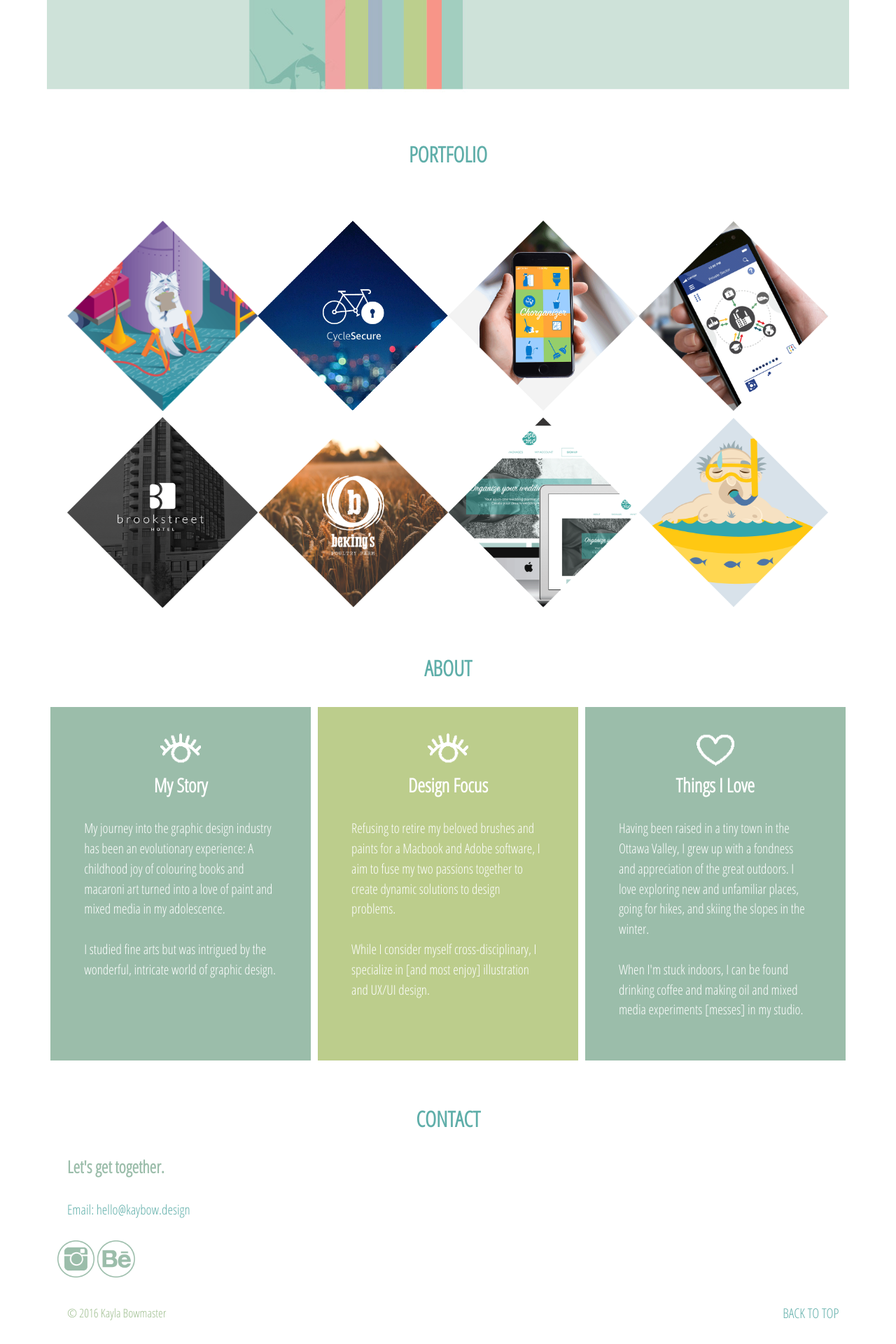
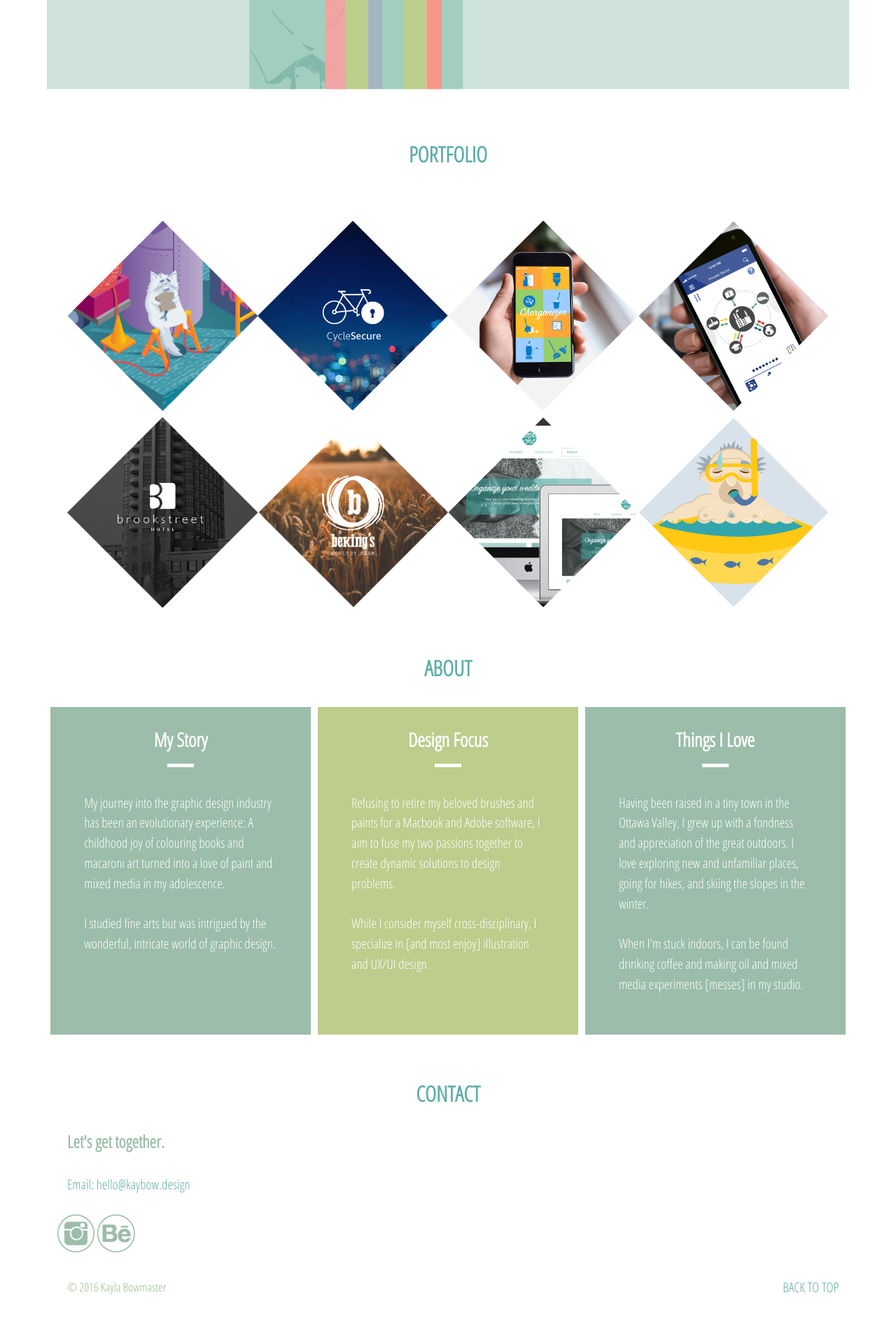
Before and after one commit to kaybow/kaybow.design, a Jekyll site: the page built from index.html, in a window 1280 px wide. Shown: the part 665-2585 px from the top of the page at 70% size. Built offline with Jekyll 4.4.1, drawn with Linux system fonts in a browser that asks for light colours; after the commit the page ends 2548 px from its top, so only the background shows below that.

Commit message:
Added more content

```diff
--- a/chorganizer-app.html
+++ b/chorganizer-app.html
@@ -53,7 +53,7 @@
     </div>
 
     <div class="grid">
-      <div class="unit xs-1-2 s-1-2 m-1-2 l-1-2 gutter">
+      <div class="unit xs-1-2 s-1-2 m-1-2 l-2-3 gutter">
         <h3>PROTOTYPING AND USABILITY TESTING</h3>
         <p>After creating a rough flowchart, paper prototypes were created and tested with peers to ensure the flow of the app worked well. Main problems in the app flow, such as redundant screens or broken flows were identified and documented. Potential solutions were researched and implemented in a digital wireframe prototype.<br><br>Using the <em>InVision</em> application, the wireframe prototype was mocked up and tested in a second round of usability testing. From here, final problems and solutions were recorded and implemented, for example:<br><br><b>Problem Identified in Task #1:</b>Add a new chore to the chore list.<br><br>When the users were asked to complete the task, a couple minor issues were found. First, users hesitated at the screen where they were to choose a <b>due date</b> and <b>points</b>; it seemed unclear where the information should be entered. Secondly, there was confusion about whether or not a button had been clicked on and users repeatedly tapped the same button.<br><br><b>Solution:</b> To solve the problem of users unsure about whether or not they had selected a button; the selected button will highlight in another colour. The points section will feature a slider with pre-determined point levels in increments of 5 (ex. 10, 15, 20, 25…). The <b>save</b> button will be moved to the top right of the IOS screen.</p>
       </div>
--- a/css/main.css
+++ b/css/main.css
@@ -84,8 +84,12 @@
   width: 6em;
 }
 
-.circle {
-  width: 3em;
+.rectangle {
+  width: 2em;
+}
+
+.me {
+  margin-bottom: 0;
 }
 
 .icon {
--- a/index.html
+++ b/index.html
@@ -120,26 +120,26 @@
     <div class="grid">
       <div class="unit xs-1 s-1 m-1 l-1-3 island about">
         <div class="text-center">
-        <img itemprop="image" class="circle" src="images/eye.png" alt="portrait">
-          <h3>My Story</h3>
+          <h3 class="me">My Story</h3>
+          <img itemprop="image" class="rectangle" src="images/rectangle.png" alt="portrait">
         </div>
-        <p>My journey into the graphic design industry has been an evolutionary experience: A childhood joy of colouring books and macaroni art turned into a love of paint and mixed media in my adolescence.<br><br>I studied fine arts but was intrigued by the wonderful, intricate world of graphic design.</p>
+        <p class="pad-t">My journey into the graphic design industry has been an evolutionary experience: A childhood joy of colouring books and macaroni art turned into a love of paint and mixed media in my adolescence.<br><br>I studied fine arts but was intrigued by the wonderful, intricate world of graphic design.</p>
       </div>
 
       <div class="unit xs-1 s-1 m-1 l-1-3 island about2">
         <div class="text-center">
-          <img itemprop="image" class="circle" src="images/eye.png" alt="design">
-          <h3>Design Focus</h3>
+          <h3 class="me">Design Focus</h3>
+          <img itemprop="image" class="rectangle" src="images/rectangle.png" alt="design">
         </div>
-        <p>Refusing to retire my beloved brushes and paints for a Macbook and Adobe software, I aim to fuse my two passions together to create dynamic solutions to design problems.<br><br>While I consider myself cross-disciplinary, I specialize in [and most enjoy] illustration and UX/UI design.</p>
+        <p class="pad-t">Refusing to retire my beloved brushes and paints for a Macbook and Adobe software, I aim to fuse my two passions together to create dynamic solutions to design problems.<br><br>While I consider myself cross-disciplinary, I specialize in [and most enjoy] illustration and UX/UI design.</p>
       </div>
 
       <div class="unit xs-1 s-1 m-1 l-1-3 island about">
         <div class="text-center">
-          <img itemprop="image" class="circle" src="images/heart.png" alt="heart">
-          <h3>Things I Love</h3>
+          <h3 class="me">Things I Love</h3>
+          <img itemprop="image" class="rectangle" src="images/rectangle.png" alt="heart">
         </div>
-        <p>Having been raised in a tiny town in the Ottawa Valley, I grew up with a fondness and appreciation of the great outdoors. I love exploring new and unfamiliar places, going for hikes, and skiing the slopes in the winter.<br><br>When I'm stuck indoors, I can be found drinking coffee and making oil and mixed media experiments [messes] in my studio.</p>
+        <p class="pad-t">Having been raised in a tiny town in the Ottawa Valley, I grew up with a fondness and appreciation of the great outdoors. I love exploring new and unfamiliar places, going for hikes, and skiing the slopes in the winter.<br><br>When I'm stuck indoors, I can be found drinking coffee and making oil and mixed media experiments [messes] in my studio.</p>
       </div>
     </div>
 
```
Also changed, not shown: images/eye.png (deleted), images/heart.png (deleted), images/rectangle.png (added).
